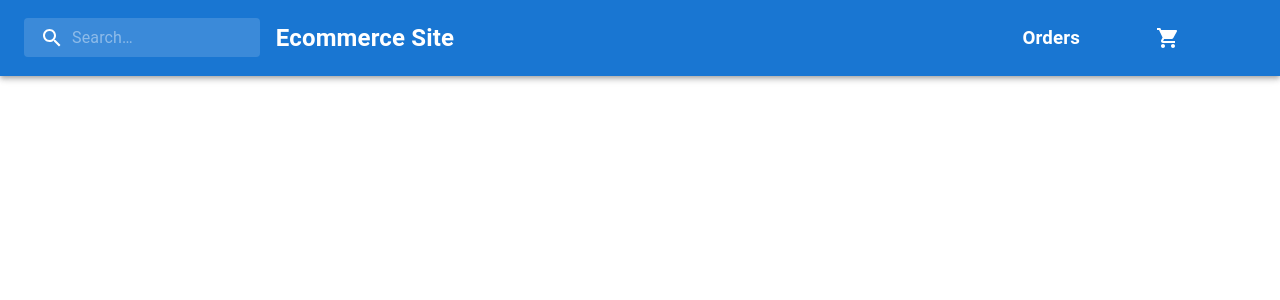
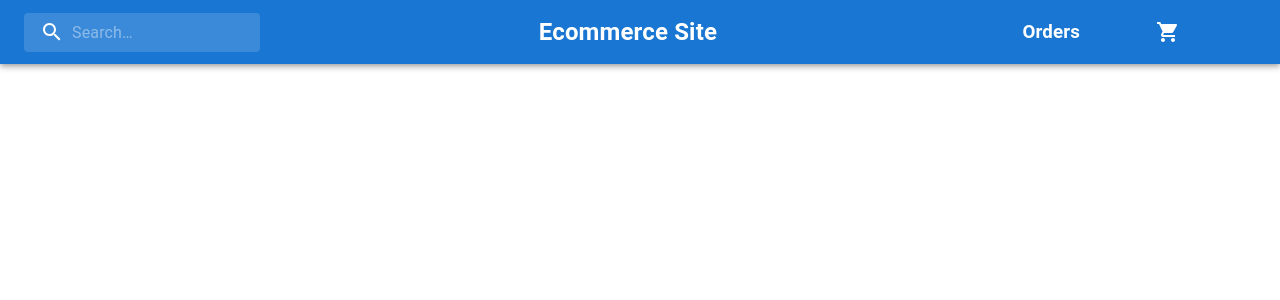
Before and after one commit to VincentCarrancho/ecommerce-app, a React (Vite) app: page / in a window 1280 px wide. Shown: the top 300 px of the page. Built offline with nearby package versions, Linux system fonts and the light colour scheme.

Commit message:
fixed alignment of title - Nick

```diff
--- a/package.json
+++ b/package.json
@@ -11,6 +11,7 @@
   "dependencies": {
     "@emotion/react": "^11.10.5",
     "@emotion/styled": "^11.10.5",
+    "@material/typography": "^14.0.0",
     "@mui/icons-material": "^5.10.9",
     "@mui/material": "^5.10.13",
     "@mui/styled-engine-sc": "^5.10.6",
--- a/src/Components/Styles.css
+++ b/src/Components/Styles.css
@@ -7,6 +7,6 @@
 }
 
 .Title{
-
-    text-align: center;
+    margin: auto;
+    padding-right: 300px;
 }
```
Also changed, not shown: src/Components/Navbar.jsx (+0 -10 lines), 1 other file (tests, documents, lock files or other folders).
